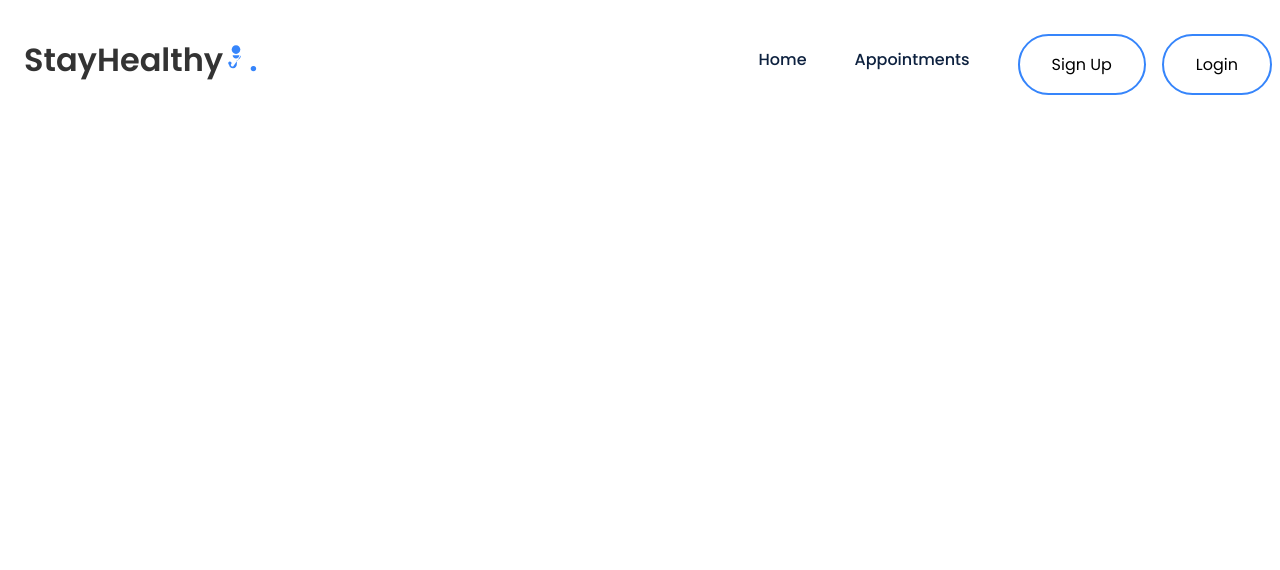
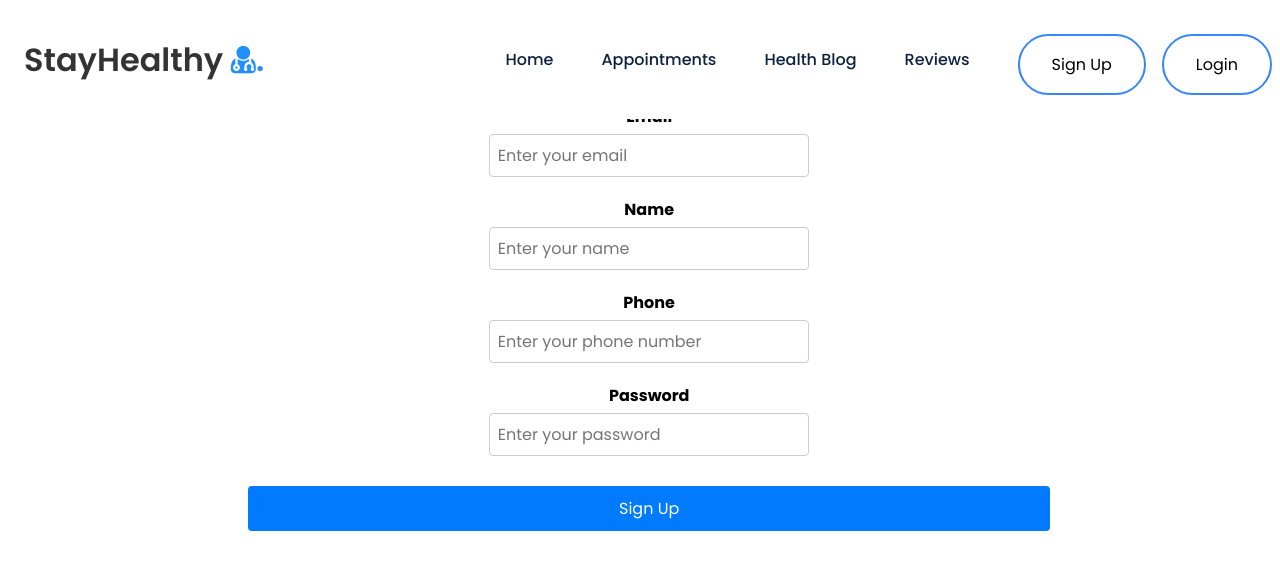
Before and after one commit to jakeleesh/test_med_app, a React (Create React App) app: page /signup in a window 1280 px wide. Shown: the top 570 px of the page. Built offline with nearby package versions, Linux system fonts and the light colour scheme.

Commit message:
Exercise 3: Embed code in the Sign Up page to establish backend connectivity

```diff
--- a/src/App.js
+++ b/src/App.js
@@ -7,6 +7,8 @@
 // Import custom Navbar component
 import Navbar from './Components/Navbar/Navbar';
 import Landing_Page from './Components/Landing_Page/Landing_Page';
+import Sign_Up from './Components/Sign_Up/Sign_Up';
+import Login from './Components/Login/Login';
 
 function App() {
   return (
@@ -19,6 +21,8 @@
           <Routes>
             {/* Define individual Route components for different pages */}
             <Route path="/" element={<Landing_Page />}/>
+            <Route path="/signup" element={<Sign_Up />}/>
+            <Route path="/login" element={<Login />}/>
           </Routes>
         </BrowserRouter>
     </div>
--- a/src/Components/Login/Login.js
+++ b/src/Components/Login/Login.js
@@ -91,7 +91,19 @@
                 />
               </div>
               {/* Input field for password */}
-              // write logic code for password input box
+              <div className="form-group">
+                <label htmlFor="password">Password</label>
+                <input
+                    value={password}
+                    onChange={(e) => setPassword(e.target.value)}
+                    type="password"
+                    name="password"
+                    id="password"
+                    className="form-control"
+                    placeholder="Enter your password"
+                    aria-describedby="helpId"
+                />
+              </div>
               <div className="btn-group">
                 {/* Login button */}
                 <button type="submit" className="btn btn-primary mb-2 mr-1 waves-effect waves-light">
--- a/src/Components/Navbar/Navbar.js
+++ b/src/Components/Navbar/Navbar.js
@@ -1,74 +1,101 @@
-// Import necessary libraries
-import React from 'react';
-import './Navbar.css'; // Import your CSS file
+import React, { useEffect, useState } from "react";
+import { Link } from "react-router-dom";
 
-// Define the Navbar functional component
-function Navbar() {
-  const handleClick = () => {
-    console.log('Navbar item clicked');
-    // Add any additional logic you need here
-  };
+import "./Navbar.css";
 
+
+
+const Navbar = () => {
+    const [click, setClick] = useState(false);
+
+    const [isLoggedIn, setIsLoggedIn] = useState(false);
+    const [username, setUsername] = useState("");
+    const[email,setEmail]=useState("");
+    const [showDropdown, setShowDropdown] = useState(false);
+    const handleClick = () => setClick(!click);
+
+
+    const handleLogout = () => {
+        sessionStorage.removeItem("auth-token");
+        sessionStorage.removeItem("name");
+        sessionStorage.removeItem("email");
+        sessionStorage.removeItem("phone");
+        // remove email phone
+        localStorage.removeItem("doctorData");
+        setIsLoggedIn(false);
+        // setUsername("");
+
+        // Remove the reviewFormData from local storage
+        for (let i = 0; i < localStorage.length; i++) {
+          const key = localStorage.key(i);
+          if (key.startsWith("reviewFormData_")) {
+            localStorage.removeItem(key);
+          }
+        }
+        setEmail('');
+        window.location.reload();
+    }
+    const handleDropdown = () => {
+      setShowDropdown(!showDropdown);
+    }
+    useEffect(() => {
+      const storedemail = sessionStorage.getItem("email");
+
+      if (storedemail) {
+            setIsLoggedIn(true);
+            setUsername(storedemail.split('@')[0]);
+          }
+        }, []);
   return (
-    <div>
-      {/* Your HTML code from Navbar.html will go here */}
-      <nav>
-        {/* Navigation logo section */}
-        <div className="nav__logo">
-          {/* Link to the home page */}
-          <a href="/">
-            StayHealthy
-            {/* Insert an SVG icon of a doctor with a stethoscope */}
-            <svg xmlns="http://www.w3.org/2000/svg" height="26" width="26" viewBox="0 0 1000 1000" style={{ fill: '#3685fb' }}>
-                <title>Doctor With Stethoscope SVG icon</title>
-                <g>
-                    <g>
-                        {/* Path for the stethoscope icon */}
-                        <path d="M499.8,10c91.7,0,166,74.3,166,166c0,91.7-74.3,166-166,166c-91.7,0-166-74.3-166-166C333.8,84.3,408.1,10,499.8,10z"></path>
-                        {/* Additional path for the icon */}
-                        <path d="M499.8,522.8c71.2,0,129.1-58.7,129.1-129.1H370.6C370.6,464.1,428.6,522.8,499.8,522.8z"></path>
-                        {/* Another path for the icon */}
-                        <path d="M693.2,395c-0.7,94.9-70.3,173.7-160.8,188.9v155.9c0,80.3-60.7,150.8-140.8,155.3c-83,4.7-152.7-58.9-157.6-139.7c-22-12.8-35.6-38.5-30.3-66.7c4.7-25.1,25.5-45.6,50.8-49.9c39.7-6.7,74.1,23.7,74.1,62.1c0,23-12.3,43-30.7,54.1c4.7,45.4,45.1,80.4,92.6,76c44.6-4,77.2-44...."></path>
-                    </g>
-                </g>
-            </svg>
-          </a>
-          {/* A span element for styling purposes */}
-          <span>.</span>
-        </div>
-        {/* Navigation icon section with an onClick event listener */}
-        <div className="nav__icon" onClick={handleClick}>
-          {/* Font Awesome icon for bars (hamburger menu) */}
-          <i className="fa fa-times fa fa-bars"></i>
-        </div>
+    <nav>
+      <div className="nav__logo">
+        <Link to="/">
+        StayHealthy <i style={{color:'#2190FF'}} className="fa fa-user-md"></i></Link>
+        <span>.</span>
+      </div>
+      <div className="nav__icon" onClick={handleClick}>
+        <i className={click ? "fa fa-times" : "fa fa-bars"}></i>
+      </div>
+      <ul className={click ? 'nav__links active' : 'nav__links'}>
+        <li className="link">
+          <Link to="/">Home</Link>
+        </li>
+        <li className="link">
+          <Link to="/search/doctors">Appointments</Link>
+        </li>
+        <li className="link">
+          <Link to="/healthblog">Health Blog</Link>
+        </li>
+        <li className="link">
+         <Link to="/reviews">Reviews</Link>
+        </li>
+        {isLoggedIn?(
+          <>
+            <li className="link">
+              <span>Welcome, {username}</span>
+              <button className="btn2" onClick={handleLogout}>
+                Logout
+              </button>
+            </li>
 
-        {/* Unordered list for navigation links with 'active' className */}
-        <ul className="nav__links active">
-          {/* List item for the 'Home' link */}
-          <li className="link">
-            <a href="../Landing_Page/LandingPage.html">Home</a>
-          </li>
-          {/* List item for the 'Appointments' link */}
-          <li className="link">
-            <a href="#">Appointments</a>
-          </li>
-          {/* List item for the 'Sign Up' link with a button */}
-          <li className="link">
-            <a href="../Sign_Up//Sign_Up.html">
-              <button className="btn1">Sign Up</button>
-            </a>
-          </li>
-          {/* List item for the 'Login' link with a button */}
-          <li className="link">
-            <a href="../Login/Login.html">
-              <button className="btn1">Login</button>
-            </a>
-          </li>
-        </ul>
+          </>
+        ) : (
+          <>
+            <li className="link">
+              <Link to="/signup">
+                <button className="btn1">Sign Up</button>
+              </Link>
+            </li>
+            <li className="link">
+              <Link to="/login">
+                <button className="btn1">Login</button>
+              </Link>
+            </li>
+          </>
+        )}
+      </ul>
     </nav>
-    </div>
   );
-}
+};
 
-// Export the Navbar component as default
 export default Navbar;
--- a/src/Components/Sign_Up/Sign_Up.js
+++ b/src/Components/Sign_Up/Sign_Up.js
@@ -18,7 +18,7 @@
     const register = async (e) => {
         e.preventDefault(); // Prevent default form submission
 
-        if (phone.length != 10) {
+        if (phone.length !== 10) {
             setShowerr({ phone: 'Phone number is only 10 digits.' });
             return;
         }
@@ -72,12 +72,29 @@
                             {showerr && <div className="err" style={{ color: 'red' }}>{showerr}</div>}
                         </div>
                         {/* Apply similar logic for other form elements like name, phone, and password to capture user information */}
+                        <div className="form-group">
+                            <label htmlFor="name">Name</label>
+                            <input value={name} type="text" onChange={(e) => setName(e.target.value)} name="name" id="name" className="form-control" placeholder="Enter your name" aria-describedby="helpId" />
+                        </div>
+                        <div className="form-group">
+                            <label htmlFor="phone">Phone</label>
+                            <input value={phone} onChange={(e) => setPhone(e.target.value)} type="tel" name="phone" id="phone" className="form-control" placeholder="Enter your phone number" aria-describedby="helpId" />
+                        </div>
+                        <div className="form-group">
+                            <label htmlFor="password">Password</label>
+                            <input value={password} onChange={(e) => setPassword(e.target.value)} name="password" id="password" className="form-control" placeholder="Enter your password" aria-describedby="helpId" />
+                        </div>
+                        <div className="btn-group">
+                            <button type="submit" className="btn btn-primary mb-2 mr-1 waves-effect waves-light">
+                            Sign Up
+                            </button>
+                        </div>
                     </form>
                 </div>
             </div>
         </div>
-        {/* Note: Sign up role is not stored in the database. Additional logic can be implemented for this based on your React code. */}
-    );
+        // Note: Sign up role is not stored in the database. Additional logic can be implemented for this based on your React code.
+    )
 }
 
 export default Sign_Up; // Export the Sign_Up component for use in other components
--- a/src/config.js
+++ b/src/config.js
@@ -1,4 +1,4 @@
-export const API_URL = window.location.hostname === "localhost" ? "<add your theia server side url>" : "add your theia server side url";
+export const API_URL = window.location.hostname === "localhost" ? "https://leeshaoherng-8181.theiadockernext-0-labs-prod-theiak8s-4-tor01.proxy.cognitiveclass.ai/" : "https://leeshaoherng-8181.theiadockernext-0-labs-prod-theiak8s-4-tor01.proxy.cognitiveclass.ai/";
 console.log(
     "API_URL :",
     API_URL
```
Also changed, not shown: 1 other file (tests, documents, lock files or other folders).
